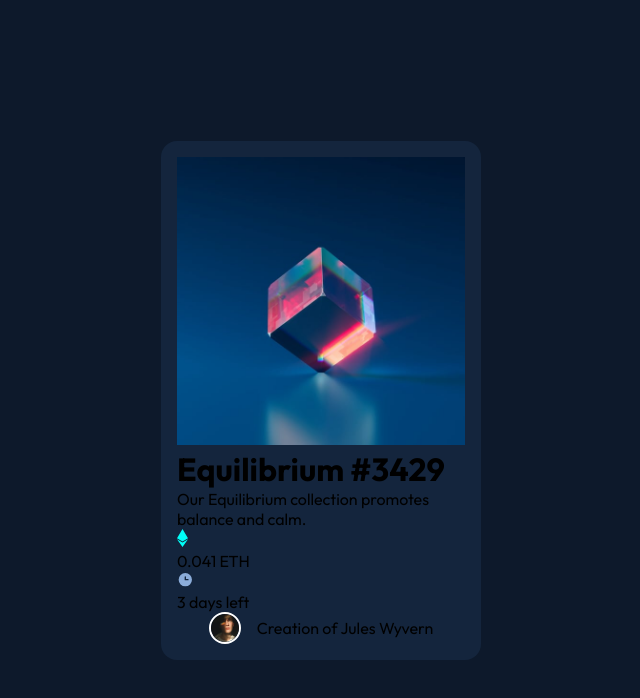
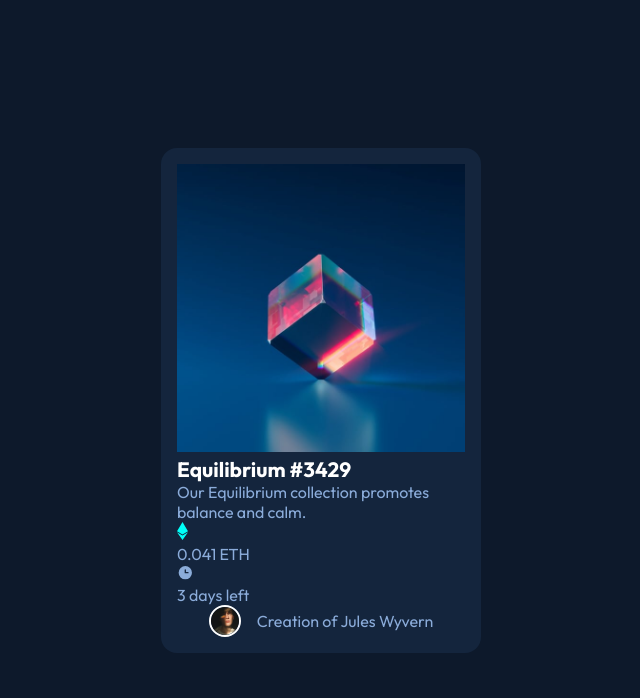
Before and after one commit to TheTreeveloper/NFT-preview-card-component, a React (Vite) app in the folder react-app/: page / in a window 1280 px wide. Shown: the top 698 px of the page, without its empty margins (319-959 px from the left). Built offline with nearby package versions, Linux system fonts and the light colour scheme.

Commit message:
Updated styling for .content

```diff
--- a/react-app/src/index.css
+++ b/react-app/src/index.css
@@ -41,6 +41,20 @@ body {
   width: 100%;
 }
 
+/* Content */
+h1 {
+  color: var(--White);
+  font-size: 1.3rem;
+}
+
+p {
+  color: var(--Soft-blue);
+  font-size: 1rem;
+  font-weight: 400;
+}
+
+
+
 /* Created By section */
 
 .creator-container {
```
